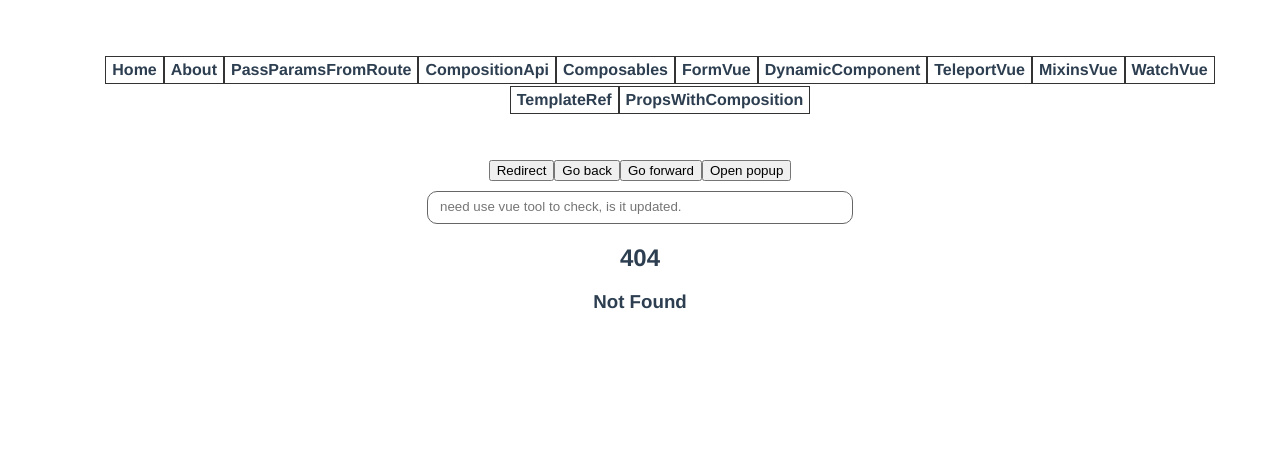
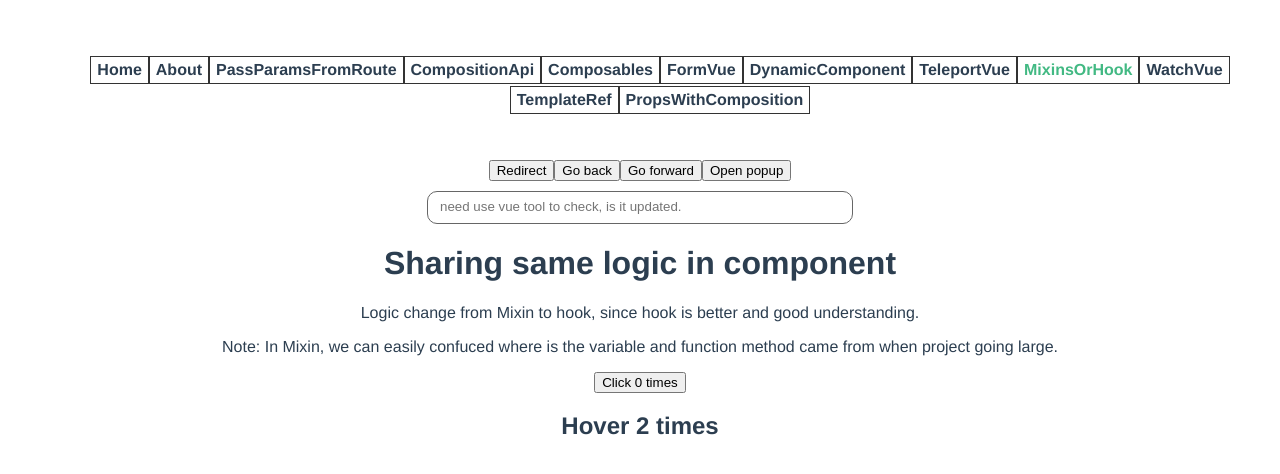
Before and after one commit to wilkersoh/vue-router, a Vue app: page /mixins-or-hook in a window 1280 px wide. Before the commit this address had no page. Shown: the top 474 px of the page. Built offline with nearby package versions, Linux system fonts and the light colour scheme.

Commit message:
Hook is better than mixin

```diff
--- a/src/components/ClickMixinsComponentA.vue
+++ b/src/components/ClickMixinsComponentA.vue
@@ -6,9 +6,18 @@
 
 <script>
 import CounterMixin from '../mixins/counter';
+import { useCounter } from '../composables/useCounter'; // hook
 
 export default {
   name: 'ClickMixinsComponentA',
-  mixins: [CounterMixin],
+  // mixins: [CounterMixin],
+  setup() {
+    const { count, incrementCount } = useCounter();
+
+    return {
+      count,
+      incrementCount,
+    };
+  },
 };
 </script>
--- a/src/components/HoverMixinsComponent.vue
+++ b/src/components/HoverMixinsComponent.vue
@@ -6,9 +6,18 @@
 
 <script>
 import CounterMixin from '../mixins/counter';
+import { useCounter } from '../composables/useCounter'; // hook
 
 export default {
-  name: 'HoverMixinsComponent',
-  mixins: [CounterMixin],
+  name: 'ClickMixinsComponentA',
+  // mixins: [CounterMixin],
+  setup() {
+    const { count, incrementCount } = useCounter(2, 4);
+
+    return {
+      count,
+      incrementCount,
+    };
+  },
 };
 </script>
--- /dev/null
+++ b/src/composables/useCounter.js
@@ -0,0 +1,14 @@
+import { ref } from 'vue';
+
+export const useCounter = (initialCount = 0, stepSize = 1) => {
+  const count = ref(initialCount);
+
+  const incrementCount = () => {
+    count.value += stepSize;
+  };
+
+  return {
+    count,
+    incrementCount,
+  };
+};
--- a/src/router/index.js
+++ b/src/router/index.js
@@ -9,7 +9,7 @@ import PostDetails from '../views/posts/PostDetails.vue';
 import FormVue from '../views/FormVue.vue';
 import DynamicComponent from '../views/DynamicComponent.vue';
 import TeleportVue from '../views/TeleportVue.vue';
-import MixinsVue from '../views/MixinsVue.vue';
+import MixinsOrHook from '../views/MixinsOrHook.vue';
 import WatchVue from '../views/WatchVue.vue';
 import TemplateRef from '../views/TemplateRef.vue';
 import PropsWithComposition from '../views/PropsWithComposition.vue';
@@ -72,9 +72,9 @@ export const routes = [
     component: TeleportVue,
   },
   {
-    path: '/mixins',
-    name: 'MixinsVue',
-    component: MixinsVue,
+    path: '/mixins-or-hook',
+    name: 'MixinsOrHook',
+    component: MixinsOrHook,
   },
   {
     path: '/watch',
--- a/src/views/MixinsVue.vue
+++ b/src/views/MixinsOrHook.vue
@@ -1,6 +1,14 @@
 <template>
   <div>
     <h1>Sharing same logic in component</h1>
+    <p>
+      Logic change from Mixin to hook, since hook is better and good
+      understanding.
+    </p>
+    <p>
+      Note: In Mixin, we can easily confuced where is the variable and function
+      method came from when project going large.
+    </p>
     <ClickMixinsComponentA />
     <HoverMixinsComponent />
   </div>
```
